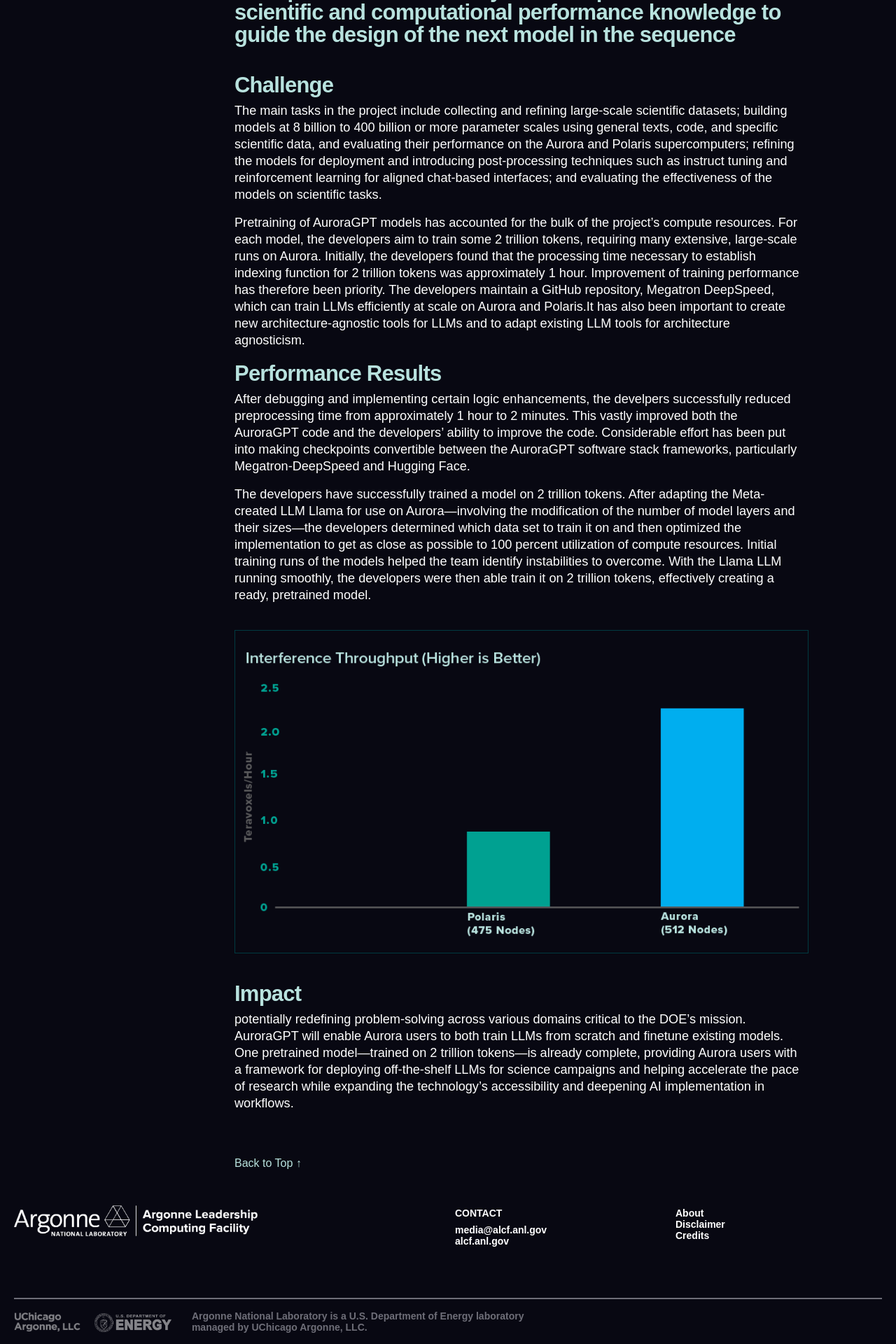
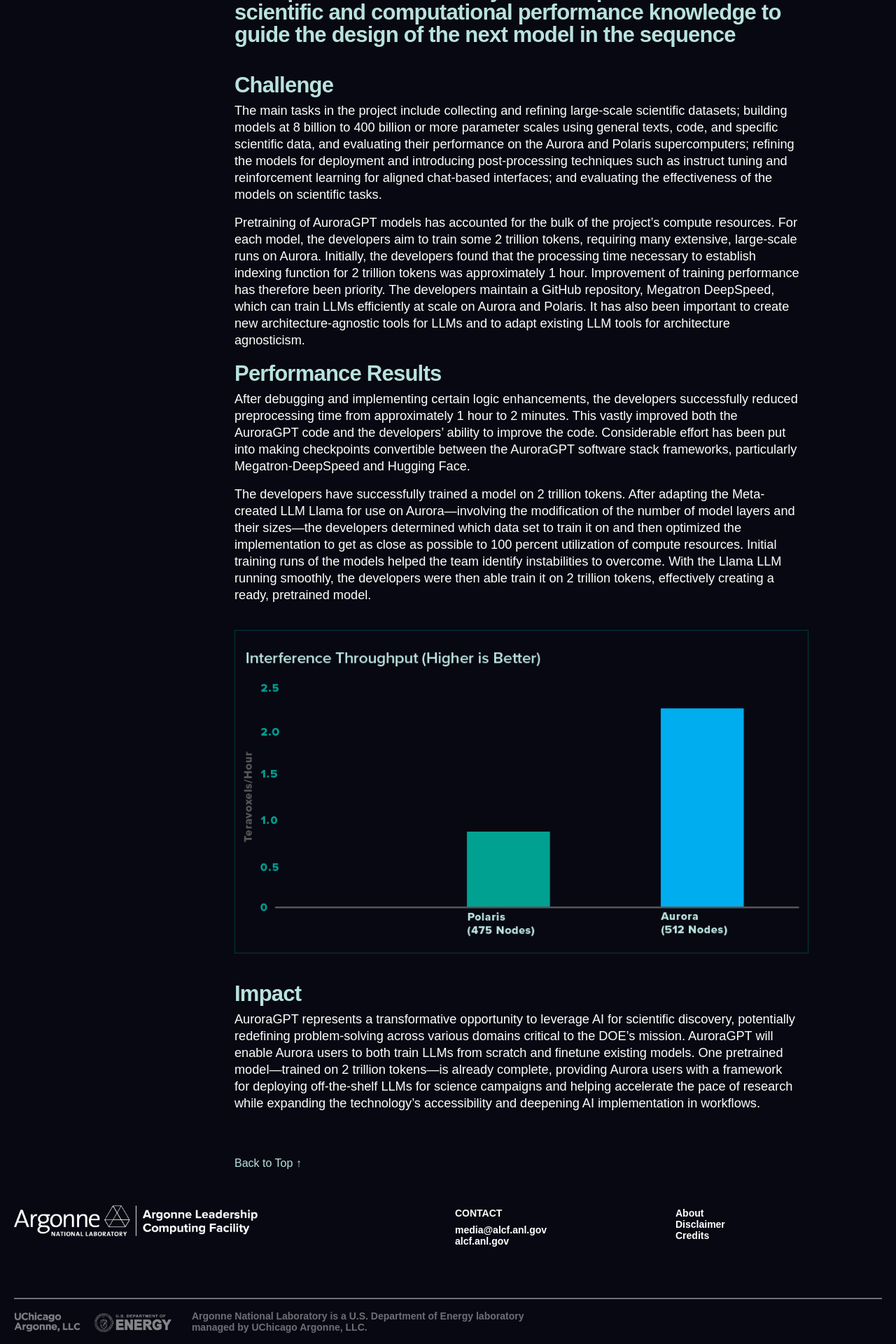
Before and after one commit to argonne-lcf/AR2024, a Jekyll site: the page built from _performancehighlights/auroragpt.md, in a window 1280 px wide. Shown: the part 1548-3468 px from the top of the page at 70% size. Built offline with Jekyll 4.4.1, drawn with Linux system fonts in a browser that asks for light colours; some web fonts are replaced.

Commit message:
Update auroragpt.md
typos from rachel

```diff
--- a/_performancehighlights/auroragpt.md
+++ b/_performancehighlights/auroragpt.md
@@ -23,12 +23,12 @@
 ## Challenge
 The main tasks in the project include collecting and refining large-scale scientific datasets; building models at 8 billion to 400 billion or more parameter scales using general texts, code, and specific scientific data, and evaluating their performance on the Aurora and Polaris supercomputers; refining the models for deployment and introducing post-processing techniques such as instruct tuning and reinforcement learning for aligned chat-based interfaces; and evaluating the effectiveness of the models on scientific tasks.
 
-Pretraining of AuroraGPT models has accounted for the bulk of the project’s compute resources. For each model, the developers aim to train some 2 trillion tokens, requiring many extensive, large-scale runs on Aurora. Initially, the developers found that the processing time necessary to establish indexing function for 2 trillion tokens was approximately 1 hour. Improvement of training performance has therefore been priority. The developers maintain a GitHub repository, Megatron DeepSpeed, which can train LLMs efficiently at scale on Aurora and Polaris.It has also been important to create new architecture-agnostic tools for LLMs and to adapt existing LLM tools for architecture agnosticism.
+Pretraining of AuroraGPT models has accounted for the bulk of the project’s compute resources. For each model, the developers aim to train some 2 trillion tokens, requiring many extensive, large-scale runs on Aurora. Initially, the developers found that the processing time necessary to establish indexing function for 2 trillion tokens was approximately 1 hour. Improvement of training performance has therefore been priority. The developers maintain a GitHub repository, Megatron DeepSpeed, which can train LLMs efficiently at scale on Aurora and Polaris. It has also been important to create new architecture-agnostic tools for LLMs and to adapt existing LLM tools for architecture agnosticism.
 
 
 
 ## Performance Results
-After debugging and implementing certain logic enhancements, the develpers successfully reduced preprocessing time from approximately 1 hour to 2 minutes. This vastly improved both the AuroraGPT code and the developers’ ability to improve the code. Considerable effort has been put into making checkpoints convertible between the AuroraGPT software stack frameworks, particularly Megatron-DeepSpeed and Hugging Face.
+After debugging and implementing certain logic enhancements, the developers successfully reduced preprocessing time from approximately 1 hour to 2 minutes. This vastly improved both the AuroraGPT code and the developers’ ability to improve the code. Considerable effort has been put into making checkpoints convertible between the AuroraGPT software stack frameworks, particularly Megatron-DeepSpeed and Hugging Face.
 
 The developers have successfully trained a model on 2 trillion tokens. After adapting the Meta-created LLM Llama for use on Aurora—involving the modification of the number of model layers and their sizes—the developers determined which data set to train it on and then optimized the implementation to get as close as possible to 100 percent utilization of compute resources. Initial training runs of the models helped the team identify instabilities to overcome. With the Llama LLM running smoothly, the developers were then able train it on 2 trillion tokens, effectively creating a ready, pretrained model.
 
@@ -38,4 +38,4 @@
 %}
 
 ## Impact
-potentially redefining problem-solving across various domains critical to the DOE’s mission. AuroraGPT will enable Aurora users to both train LLMs from scratch and finetune existing models. One pretrained model—trained on 2 trillion tokens—is already complete, providing Aurora users with a framework for deploying off-the-shelf LLMs for science campaigns and helping accelerate the pace of research while expanding the technology’s accessibility and deepening AI implementation in workflows.
+AuroraGPT represents a transformative opportunity to leverage AI for scientific discovery, potentially redefining problem-solving across various domains critical to the DOE’s mission. AuroraGPT will enable Aurora users to both train LLMs from scratch and finetune existing models. One pretrained model—trained on 2 trillion tokens—is already complete, providing Aurora users with a framework for deploying off-the-shelf LLMs for science campaigns and helping accelerate the pace of research while expanding the technology’s accessibility and deepening AI implementation in workflows.
```
